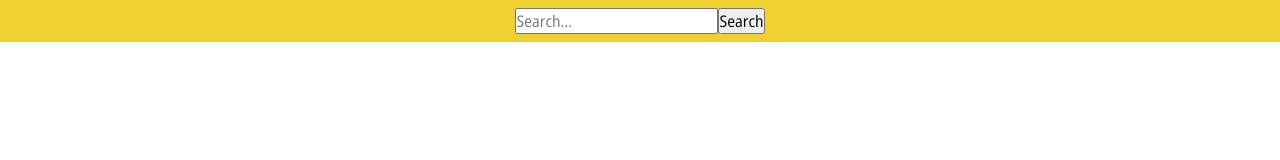
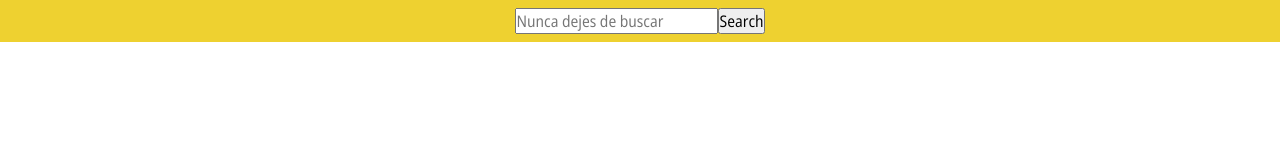
Before and after one commit to famicucci/meli-challenge.frontend, a Next.js app: page / in a window 1280 px wide. Shown: the top 160 px of the page. Built offline with nearby package versions, Linux system fonts and the light colour scheme.

Commit message:
Take input value from url

```diff
--- a/src/app/components/search/FormSearch.tsx
+++ b/src/app/components/search/FormSearch.tsx
@@ -1,18 +1,33 @@
 "use client";
-import { useRouter } from "next/navigation";
+import { useRouter, useSearchParams } from "next/navigation";
+import { useEffect, useState } from "react";
 
 export default function FormSearch() {
+  const [value, setValue] = useState("");
+  const searchParams = useSearchParams();
   const router = useRouter();
+
+  useEffect(() => {
+    setValue(searchParams.get("search") || "");
+    // eslint-disable-next-line react-hooks/exhaustive-deps
+  }, []);
 
   const onSubmit = (e) => {
     e.preventDefault();
-    const query = `items?search=${e.target[0].value}`;
+    const query = `items?search=${value}`;
     router.push(`${query}`);
   };
 
   return (
     <form onSubmit={onSubmit}>
-      <input type="text" placeholder="Search..." />
+      <input
+        type="text"
+        placeholder="Nunca dejes de buscar"
+        value={value}
+        onChange={(e) => {
+          setValue(e.target.value);
+        }}
+      />
       <button>Search</button>
     </form>
   );
```
